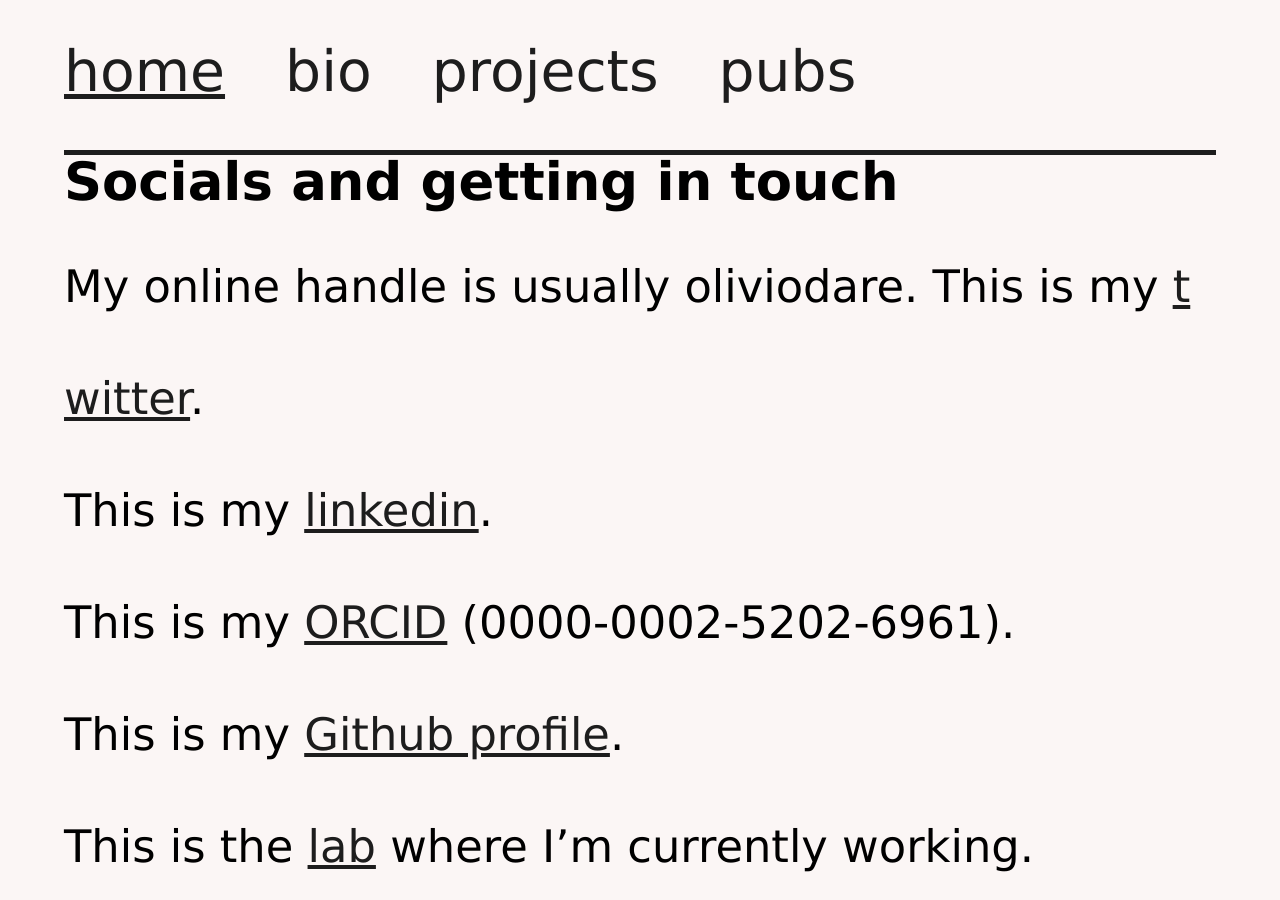
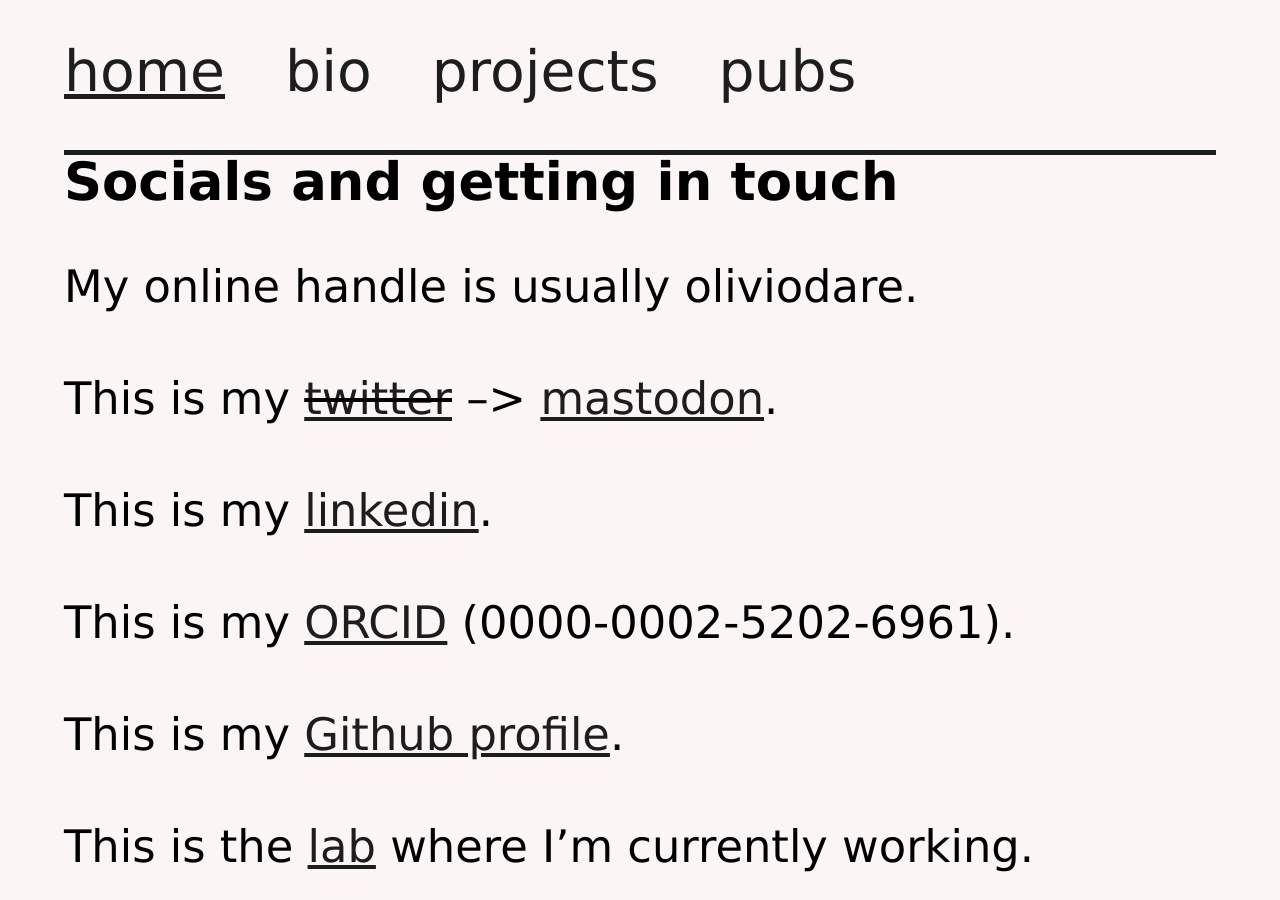
Before and after one commit to oliviodare/oliviodare.com, a Jekyll site: the page built from index.md, in a window 1280 px wide and 900 px high, scrolled down 1846 px. Built offline with Jekyll 4.4.1, drawn with Linux system fonts in a browser that asks for light colours.

Commit message:
Update index.md

```diff
--- a/index.md
+++ b/index.md
@@ -15,8 +15,8 @@ On these pages, you'll find a sort of open CV. The basic structure is this:
 - my actual <a href="https://oliviodare.github.io/cv/" target="_blank">CV</a>.
 
 ## Socials and getting in touch
-My online handle is usually oliviodare.
-This is my <a href="https://twitter.com/oliviodare" target="_blank">twitter</a>.
+My online handle is usually oliviodare.<br>
+This is my <strike><a href="https://twitter.com/oliviodare" target="_blank">twitter</a></strike> --> <a href="https://scholar.social/@oliviodare" target="_blank">mastodon</a>.
 This is my <a href="https://www.linkedin.com/in/max-bp/" target="_blank">linkedin</a>.
 This is my <a href="https://orcid.org/0000-0002-5202-6961" target="_blank">ORCID</a> (0000-0002-5202-6961).
 This is my <a href="https://github.com/oliviodare" target="_blank">Github profile</a>.
```
